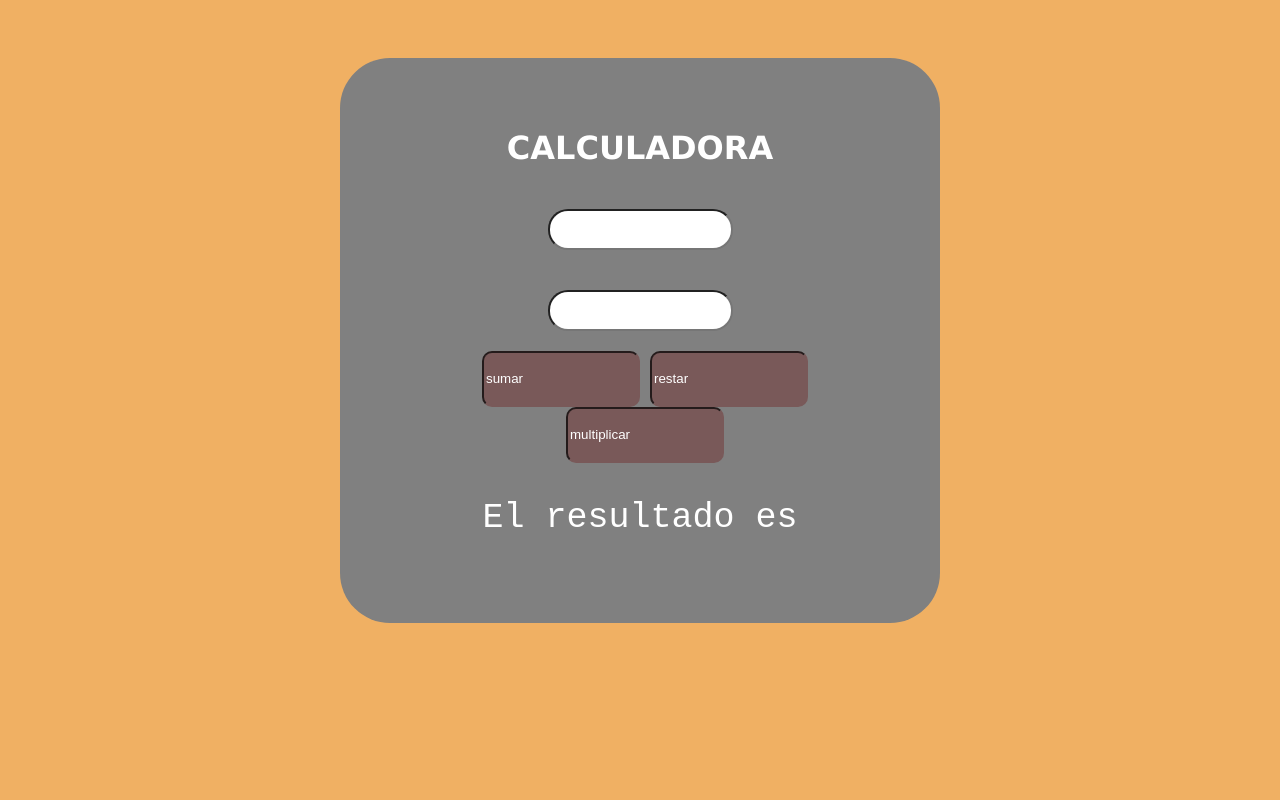
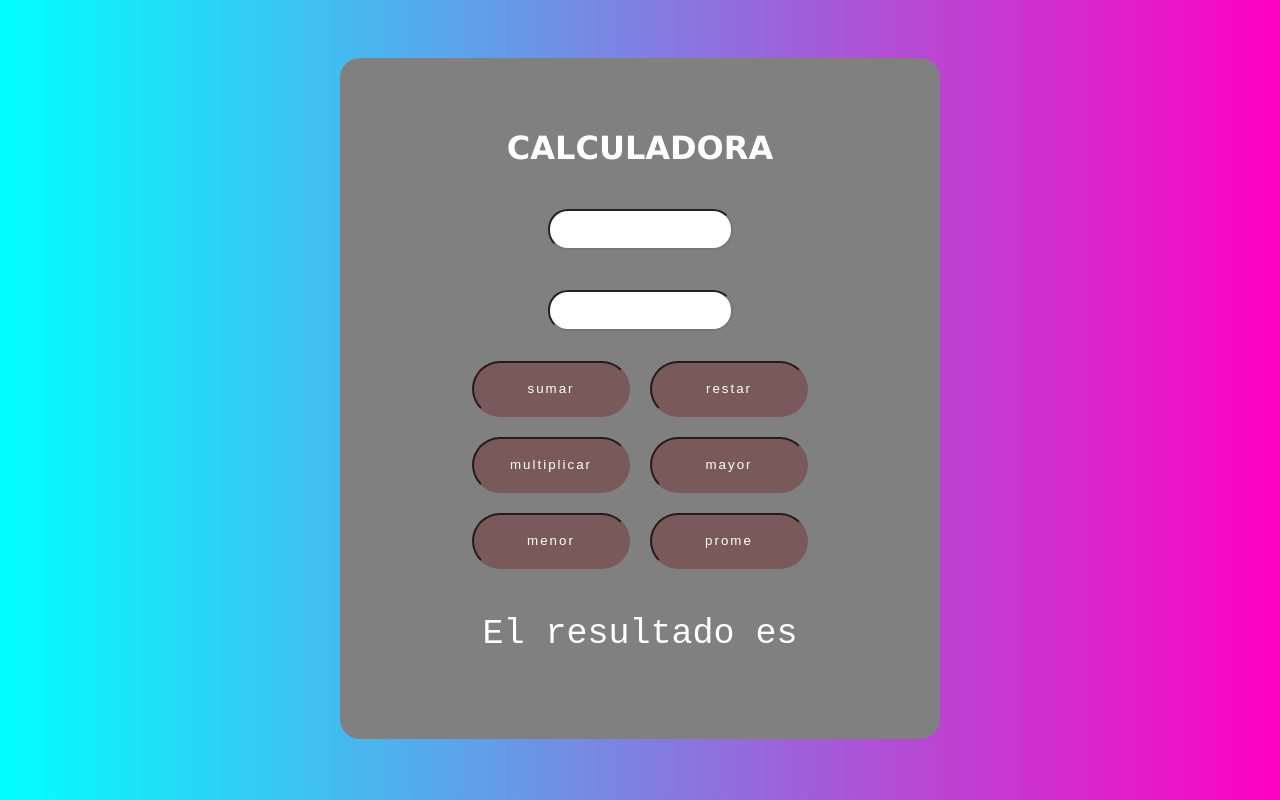
Before and after one commit to nandostiwar/20242-AplicacionesMovilesViernes, a React (Vite) app in the folder calculadora-proyecto/front-end-calculadora/: page / in a window 1280 px wide. Built offline with nearby package versions, Linux system fonts and the light colour scheme.

Commit message:
Front Terminado

```diff
--- a/calculadora-proyecto/front-end-calculadora/src/components/Calculadora.jsx
+++ b/calculadora-proyecto/front-end-calculadora/src/components/Calculadora.jsx
@@ -32,18 +32,15 @@ function Calculadora(){
                 <input className="btnEnviar" value="sumar" onClick={operation}/>
                 <input className="btnEnviar" value="restar" onClick={operation}/>
                 <input  className="btnEnviar" value="multiplicar" onClick={operation}/>
+                <input className="btnEnviar" value="mayor" onClick={operation} />
+                <input className="btnEnviar" value="menor" onClick={operation} />
+                <input className="btnEnviar" value="prome" onClick={operation} />
+
             </form>
             <Resultado resultado={"El resultado es "+ resultado}/>
         </div>
     )
 
-    // function sumar(event) {
-    //     const sumaTotal = parseInt(number1) + parseInt(number2);
-    // }
-    // function resta(event){
-    //     const restaTotal = parseInt(number1) - parseInt(number2);
-    //     console.log(restaTotal)
-    // }
 
     function operation(event) {
 
@@ -59,10 +56,20 @@ function Calculadora(){
             case 'multiplicar':
                 total = parseInt(number1) * parseInt(number2);
                 break;
+            case 'mayor':
+                total = parseInt(number1) > parseInt(number2);
+                break;
+            case 'menor':
+                total = parseInt(number1) < parseInt(number2);
+                break;
+            case 'prome':
+                total = (parseInt(number1) + parseInt(number2))/2;
+                break;
 
         }
 
         console.log('Total', total)
+        setResultado(total);
     }
 
 }
--- a/calculadora-proyecto/front-end-calculadora/src/styles/Calculadora.css
+++ b/calculadora-proyecto/front-end-calculadora/src/styles/Calculadora.css
@@ -2,6 +2,7 @@ body{
     text-align: center;
     justify-content: center;
     display: flex;
+    background: linear-gradient(90deg, #00ffff,#ff00c3);;
 }
 
 .container{
@@ -10,7 +11,7 @@ body{
     background-color: gray;
     padding: 50px;
     margin: 50px;
-    border-radius: 50px;
+    border-radius: 20px;
     width: 500px;
     display: block;
 }
@@ -21,19 +22,23 @@ body{
     border-radius: 20px;
     height: 35px;
     text-align: center;
+
 }
 
 .btnEnviar{
-    border-radius: 10px;
+    border-radius: 50px;
     width: 150px;
     height: 50px;
     background-color: rgb(121, 89, 89);
     color: white;
     border-color: rgb(121, 89, 89);
     margin-left: 10px;
+    text-align: center;
+    letter-spacing: 2px;
+    margin: 10px;
 }
 
 #txtCalculadora{
     color: white;
-    font-family: Verdana, Geneva, Tahoma, sans-serif;
+    font-family: 'Lucida Sans', 'Lucida Sans Regular', 'Lucida Grande', 'Lucida Sans Unicode', Geneva, Verdana, sans-serif;
 }
```
